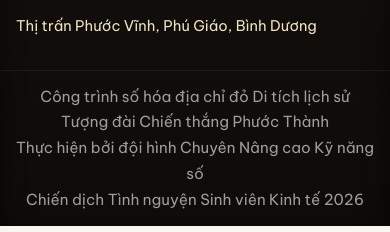
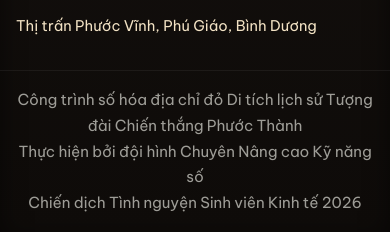
Before and after one commit to haydennmghuy/Cong-trinh_Dai-chien-thang, a website: page index.html in a window 390 px wide. Shown: the part 7806-8038 px from the top of the page. Drawn offline with nearby package versions, Linux system fonts and the light colour scheme; some packages are replaced by stand-ins of ours; a script that the page names is missing; a web font is replaced by a local one.

Commit message:
style: reduce footer bottom font-size on mobile to prevent text wrapping

```diff
--- a/styles.css
+++ b/styles.css
@@ -1375,8 +1375,10 @@ h3 {
   }
   .footer-map-embed { padding-top: 50%; }
   .footer-bottom {
-    padding: 0.8rem 1rem;
-    font-size: 0.78rem;
+    padding: 1rem 1rem;
+    font-size: clamp(10px, 2.7vw, 12px);
+    line-height: 1.5;
+    letter-spacing: -0.01em;
   }
 
   /* ── Misc ── */
```
